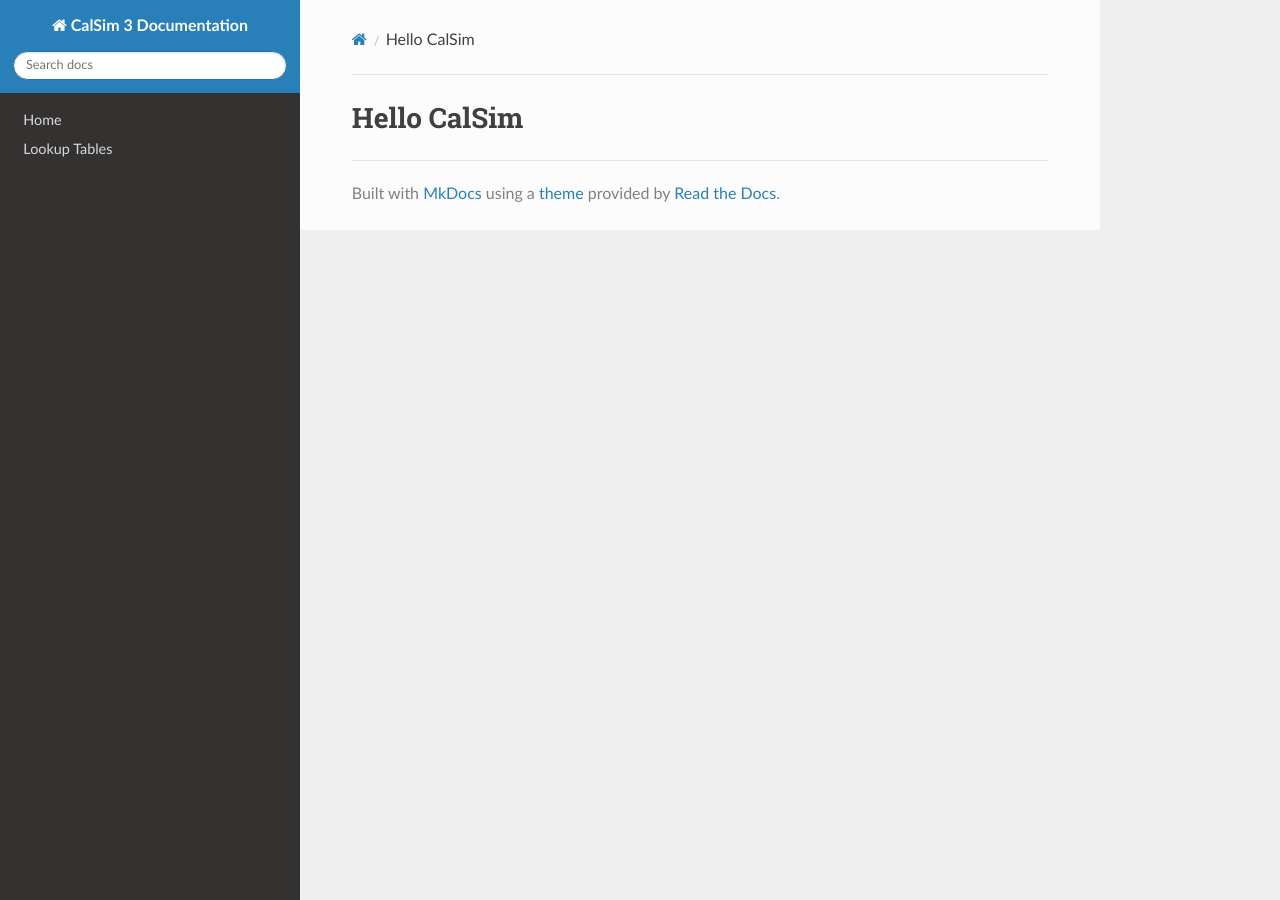
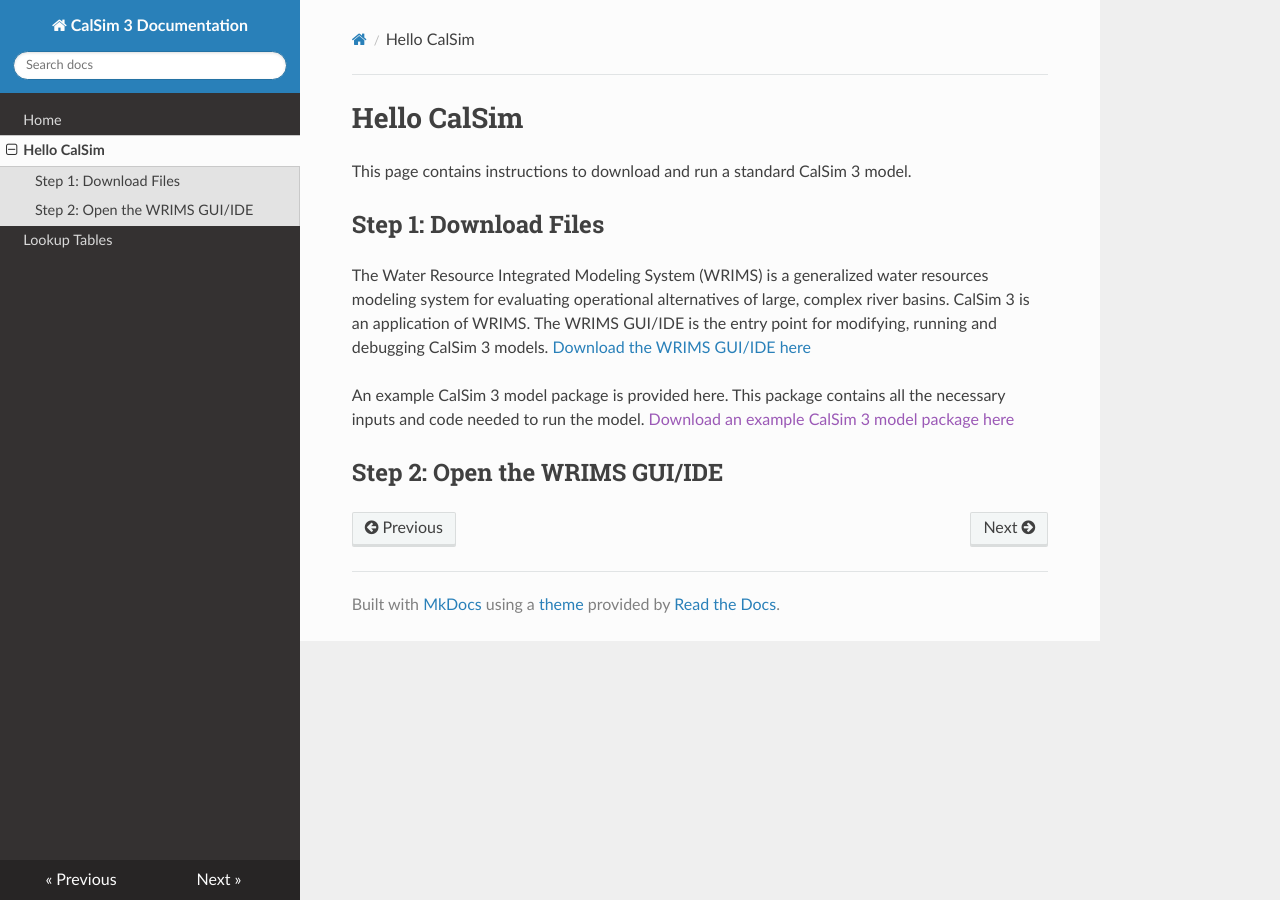
Before and after one commit to CentralValleyModeling/centralvalleymodeling.github.io, an MkDocs documentation site: the page built from docs/hellocalsim.md, in a window 1280 px wide. Built offline with MkDocs 1.6.1, drawn with Linux system fonts in a browser that asks for light colours; nearby versions of some CDN libraries.

Commit message:
update hellocalsim

```diff
--- a/docs/hellocalsim.md
+++ b/docs/hellocalsim.md
@@ -1 +1,14 @@
 # Hello CalSim
+
+This page contains instructions to download and run a standard CalSim 3 model.
+
+## Step 1: Download Files
+The Water Resource Integrated Modeling System (WRIMS) is a generalized water resources modeling system for
+evaluating operational alternatives of large, complex river basins. CalSim 3 is an application of WRIMS. The
+WRIMS GUI/IDE is the entry point for modifying, running and debugging CalSim 3 models.
+[Download the WRIMS GUI/IDE here](https://water.ca.gov/Library/Modeling-and-Analysis/Modeling-Platforms/Water-Resource-Integrated-Modeling-System)
+
+An example CalSim 3 model package is provided here. This package contains all the necessary inputs and code needed to run the model.
+[Download an example CalSim 3 model package here]()
+
+## Step 2: Open the WRIMS GUI/IDE
--- a/mkdocs.yml
+++ b/mkdocs.yml
@@ -1,5 +1,6 @@
 site_name: CalSim 3 Documentation
 nav:
   - Home: index.md
+  - Hello CalSim: hellocalsim.md
   - Lookup Tables: lookuptables.md
 theme: readthedocs
```
Also changed, not shown: docs/img/wrims_load_study.gif (added), site/hellocalsim/index.html (added), site/index.html, site/lookuptables/index.html, site/search/search_index.json, 1 other file.
